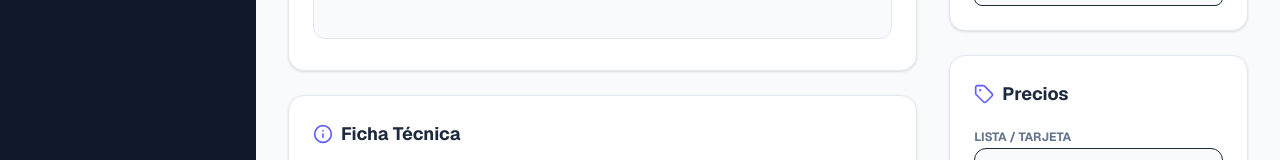
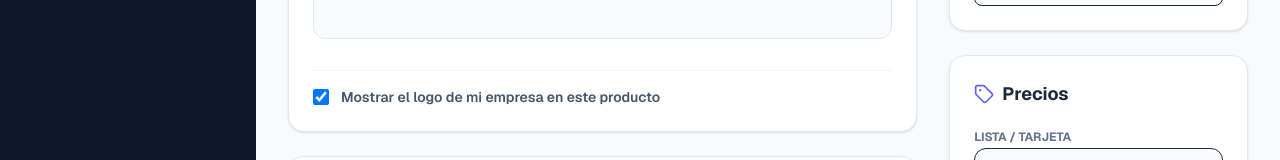
Before and after one commit to santibuffaz19/SIMPLIK-APP, a Next.js app: page /dashboard/productos/editar/1 in a window 1280 px wide. Shown: the part 362-522 px from the top of the page. Built offline with nearby package versions, Linux system fonts and the light colour scheme; no server answers; the database is empty.

Commit message:
logo global qr

```diff
--- a/app/dashboard/productos/editar/[id]/page.tsx
+++ b/app/dashboard/productos/editar/[id]/page.tsx
@@ -26,14 +26,15 @@ export default function EditarProductoUniversal() {
     const [precioLista, setPrecioLista] = useState('');
     const [precioEfectivo, setPrecioEfectivo] = useState('');
 
-    // UN SOLO LINK PARA TODO
     const [linkExterno, setLinkExterno] = useState('');
 
     const [atributos, setAtributos] = useState<any[]>([]);
     const [variantes, setVariantes] = useState<any[]>([]);
     const [imageUrls, setImageUrls] = useState<string[]>([]);
+    const [preciosExtra, setPreciosExtra] = useState<{ id: number, nombre: string, valor: string }[]>([]);
 
-    const [preciosExtra, setPreciosExtra] = useState<{ id: number, nombre: string, valor: string }[]>([]);
+    // NUEVO ESTADO: Ocultar o mostrar logo global por producto
+    const [showOwnerLogo, setShowOwnerLogo] = useState(true);
 
     useEffect(() => {
         async function loadProduct() {
@@ -56,7 +57,6 @@ export default function EditarProductoUniversal() {
             setPrecioLista(data.price_installments?.toString() || '');
             setPrecioEfectivo(data.price_cash?.toString() || '');
 
-            // Carga un solo link
             setLinkExterno(data.external_link || '');
 
             setAtributos(data.technical_specs || []);
@@ -67,6 +67,9 @@ export default function EditarProductoUniversal() {
             if (data.custom_price_1_name) extras.push({ id: 1, nombre: data.custom_price_1_name, valor: data.custom_price_1_value?.toString() || '' });
             if (data.custom_price_2_name) extras.push({ id: 2, nombre: data.custom_price_2_name, valor: data.custom_price_2_value?.toString() || '' });
             setPreciosExtra(extras);
+
+            // Cargamos si el usuario lo había desactivado (default true)
+            setShowOwnerLogo(data.show_owner_logo_this_product !== false);
 
             setLoadingPage(false);
         }
@@ -132,6 +135,9 @@ export default function EditarProductoUniversal() {
             custom_price_1_value: parseFloat(preciosExtra[0]?.valor) || null,
             custom_price_2_name: preciosExtra[1]?.nombre || null,
             custom_price_2_value: parseFloat(preciosExtra[1]?.valor) || null,
+
+            // Enviamos a la DB la decisión de mostrar u ocultar el logo
+            show_owner_logo_this_product: showOwnerLogo
         };
 
         const result = await updateProductAction(id as string, updatedData);
@@ -166,6 +172,21 @@ export default function EditarProductoUniversal() {
                                 <input type="text" value={categoria} onChange={e => setCategoria(e.target.value)} placeholder="Categoría" className="w-full px-4 py-3 bg-slate-50 border border-slate-200 rounded-xl outline-none" />
                             </div>
                             <textarea rows={3} value={descripcion} onChange={e => setDescripcion(e.target.value)} placeholder="Descripción para el cliente..." className="w-full px-4 py-3 bg-slate-50 border border-slate-200 rounded-xl outline-none resize-none" />
+                        </div>
+
+                        {/* CHECKBOX SUTIL PARA OCULTAR EL LOGO */}
+                        <div className="mt-6 pt-4 border-t border-slate-100">
+                            <label className="flex items-center gap-3 cursor-pointer group w-fit">
+                                <input
+                                    type="checkbox"
+                                    checked={showOwnerLogo}
+                                    onChange={(e) => setShowOwnerLogo(e.target.checked)}
+                                    className="w-4 h-4 text-indigo-600 border-slate-300 rounded focus:ring-indigo-500"
+                                />
+                                <span className="text-sm font-semibold text-slate-600 group-hover:text-slate-800 transition-colors">
+                                    Mostrar el logo de mi empresa en este producto
+                                </span>
+                            </label>
                         </div>
                     </div>
 
--- a/app/p/[id]/page.tsx
+++ b/app/p/[id]/page.tsx
@@ -13,15 +13,32 @@ export default function PaginaProductoPublico() {
     const [loading, setLoading] = useState(true);
     const [currentSlide, setCurrentSlide] = useState(0);
 
-    // NUEVO ESTADO: Para saber qué imagen está ampliada
     const [zoomedImage, setZoomedImage] = useState<string | null>(null);
+
+    // NUEVO ESTADO: Guardamos el logo de la empresa dueña
+    const [businessLogo, setBusinessLogo] = useState<string | null>(null);
 
     const scrollRef = useRef<HTMLDivElement>(null);
 
     useEffect(() => {
         async function fetchProduct() {
             const { data } = await supabase.from('products').select('*').eq('id', id).single();
-            if (data) setProduct(data);
+            if (data) {
+                setProduct(data);
+
+                // INTELIGENCIA DE MARCA: Buscamos el logo de la empresa si el producto lo permite
+                if (data.user_id && data.show_owner_logo_this_product !== false) {
+                    const { data: profile } = await supabase
+                        .from('profiles')
+                        .select('business_logo_url, show_logo_globally')
+                        .eq('id', data.user_id)
+                        .single();
+
+                    if (profile && profile.business_logo_url && profile.show_logo_globally !== false) {
+                        setBusinessLogo(profile.business_logo_url);
+                    }
+                }
+            }
             setLoading(false);
         }
         fetchProduct();
@@ -80,7 +97,6 @@ export default function PaginaProductoPublico() {
                 .hide-scrollbar { -ms-overflow-style: none; scrollbar-width: none; }
             `}</style>
 
-            {/* CARRUSEL */}
             <div className="relative w-full h-[35vh] bg-slate-200 shrink-0 py-3">
                 <div
                     ref={scrollRef}
@@ -124,7 +140,6 @@ export default function PaginaProductoPublico() {
                 )}
             </div>
 
-            {/* CONTENEDOR DE INFORMACIÓN */}
             <div className="flex-1 w-full flex flex-col px-5 pt-8 pb-6 bg-white rounded-t-[2.5rem] -mt-5 relative z-10 shadow-[0_-12px_25px_rgba(0,0,0,0.08)]">
 
                 <div className="flex flex-col gap-2 mb-6">
@@ -212,14 +227,25 @@ export default function PaginaProductoPublico() {
                     </div>
                 )}
 
-                <div className="mt-auto pt-4 flex items-center justify-center gap-2.5 text-slate-400">
-                    <ShieldCheck size={24} className="text-emerald-500" />
-                    <span className="text-xs font-black uppercase tracking-widest">Información Oficial Verificada</span>
+                {/* --- NUEVA SECCIÓN DE MARCA Y FOOTER --- */}
+                <div className="mt-auto pt-8 flex flex-col items-center justify-center gap-4">
+                    {/* LOGO DE LA EMPRESA (Sutil y desaturado para no molestar) */}
+                    {businessLogo && (
+                        <div className="flex flex-col items-center justify-center gap-1.5 opacity-60">
+                            <span className="text-[9px] font-black text-slate-400 uppercase tracking-widest">Catálogo de</span>
+                            <img src={businessLogo} alt="Logo Empresa" className="max-h-10 max-w-[150px] object-contain grayscale-[30%]" />
+                        </div>
+                    )}
+
+                    {/* FOOTER VERIFICADO (Simplik) */}
+                    <div className="flex items-center justify-center gap-2 text-slate-400">
+                        <ShieldCheck size={20} className="text-emerald-500" />
+                        <span className="text-[10px] font-black uppercase tracking-widest">Info Verificada por Simplik</span>
+                    </div>
                 </div>
 
             </div>
 
-            {/* MODAL DE ZOOM (Se abre al tocar la foto) */}
             {zoomedImage && (
                 <div
                     className="fixed inset-0 z-[100] flex items-center justify-center bg-black/90 backdrop-blur-sm p-2"
```
